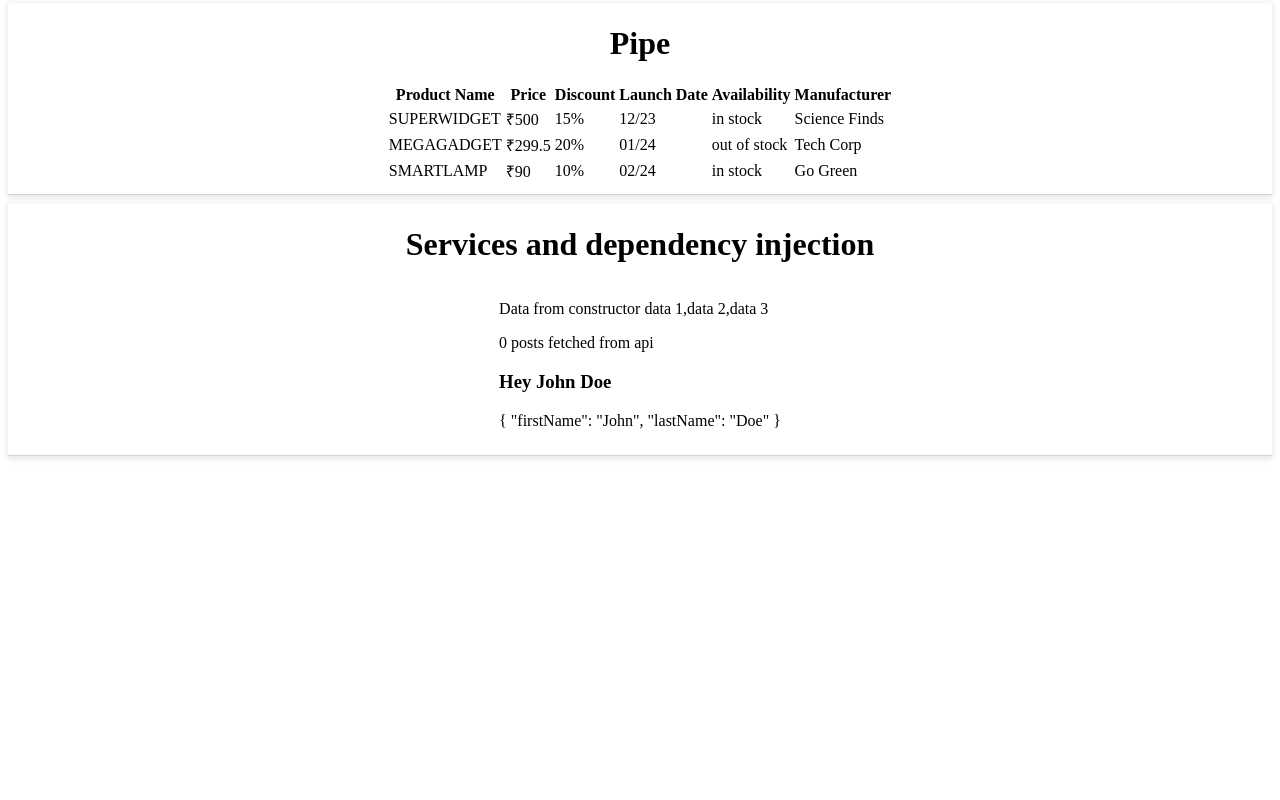
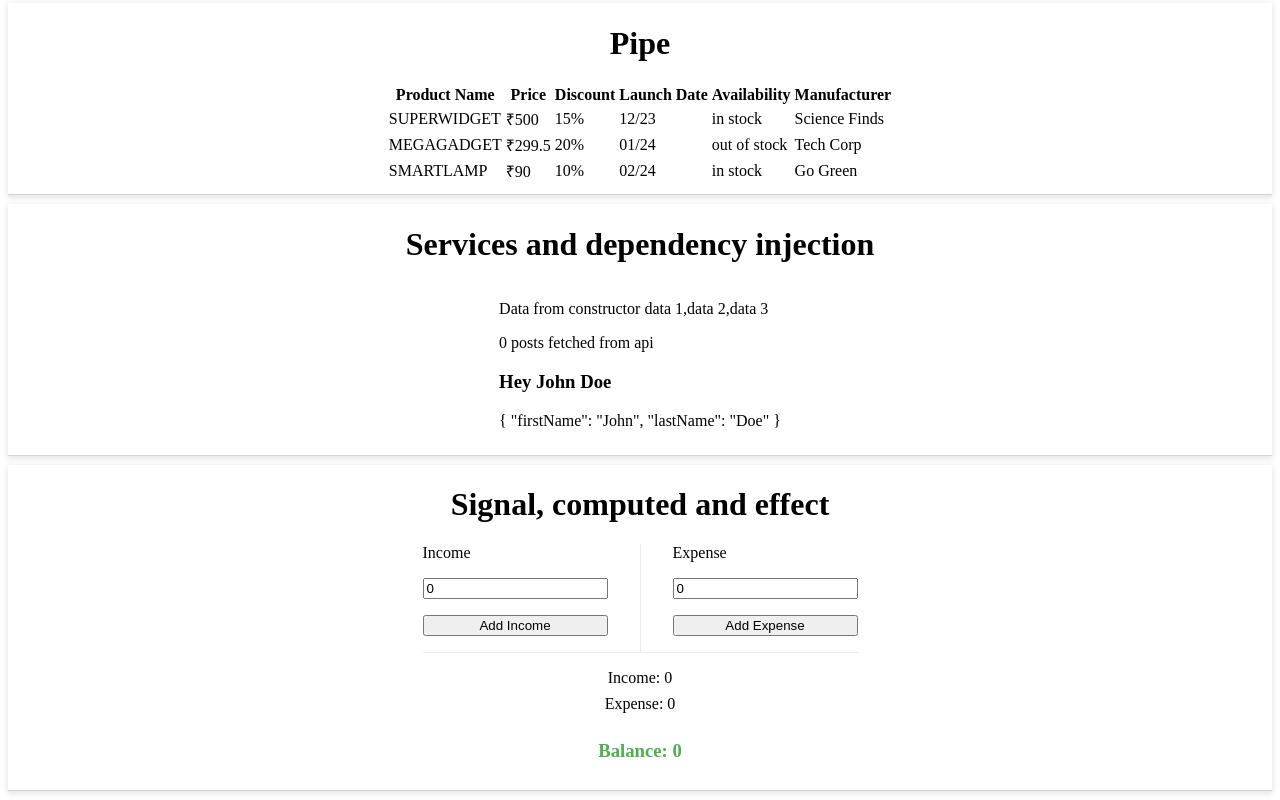
Before and after one commit to prashant-DS/code2learn-Angular, an Angular app: page / in a window 1280 px wide. Shown: the part 1379-2179 px from the top of the page. Before the commit the page ends 1844 px from the top, so only its background shows below. Built offline with nearby package versions, Linux system fonts and the light colour scheme; no server answers.

Commit message:
Signal, computed and effect

```diff
--- a/src/app/app.component.html
+++ b/src/app/app.component.html
@@ -112,3 +112,8 @@
   <h1>Services and dependency injection</h1>
   <app-api />
 </div>
+
+<div class="box">
+  <h1>Signal, computed and effect</h1>
+  <app-expense-tracker />
+</div>
--- a/src/app/app.component.ts
+++ b/src/app/app.component.ts
@@ -16,6 +16,7 @@ import { Component } from '@angular/core';
 import { FormsModule } from '@angular/forms';
 import { TitleCasePipe } from './pipe/title-case.pipe';
 import { ApiComponent } from './components/api/api.component';
+import { ExpenseTrackerComponent } from './components/expense-tracker/expense-tracker.component';
 
 @Component({
   selector: 'app-root',
@@ -35,6 +36,7 @@ import { ApiComponent } from './components/api/api.component';
     CurrencyPipe,
     TitleCasePipe,
     ApiComponent,
+    ExpenseTrackerComponent,
   ],
   templateUrl: './app.component.html',
   styleUrl: './app.component.scss',
--- /dev/null
+++ b/src/app/components/expense-tracker/expense-tracker.component.html
@@ -0,0 +1,23 @@
+<div class="actionContainer">
+  <div class="action">
+    <label for="income">Income</label>
+    <input id="income" type="number" [(ngModel)]="tempIncomeValue" />
+    <button (click)="addIncome()">Add Income</button>
+  </div>
+
+  <div class="divider"></div>
+
+  <div class="action">
+    <label for="expense">Expense</label>
+    <input id="expense" type="number" [(ngModel)]="tempExpenseValue" />
+    <button (click)="addExpense()">Add Expense</button>
+  </div>
+</div>
+
+<div class="info">
+  <span>Income: {{ totalIncome() }}</span>
+  <span>Expense: {{ totalExpense() }}</span>
+  <h3 [ngClass]="remainingBalance() < 0 ? 'warn' : 'normal'">
+    Balance: {{ remainingBalance() }}
+  </h3>
+</div>
--- /dev/null
+++ b/src/app/components/expense-tracker/expense-tracker.component.scss
@@ -0,0 +1,34 @@
+.actionContainer {
+  display: flex;
+  gap: 32px;
+  border-bottom: 1px solid rgb(234 234 234);
+  padding-bottom: 16px;
+
+  .action {
+    display: flex;
+    flex-direction: column;
+    gap: 16px;
+    align-items: stretch;
+  }
+
+  .divider {
+    border-right: 1px solid rgb(234 234 234);
+    margin-bottom: -16px;
+  }
+}
+
+.info {
+  padding-top: 16px;
+  display: flex;
+  flex-direction: column;
+  align-items: center;
+  gap: 8px;
+}
+
+.normal {
+  color: #4caf50; /* Subtle green */
+}
+
+.warn {
+  color: #f44336; /* Subtle red */
+}
--- /dev/null
+++ b/src/app/components/expense-tracker/expense-tracker.component.ts
@@ -0,0 +1,36 @@
+import { NgClass } from '@angular/common';
+import { Component, computed, effect, signal } from '@angular/core';
+import { FormsModule } from '@angular/forms';
+
+@Component({
+  selector: 'app-expense-tracker',
+  imports: [FormsModule, NgClass],
+  templateUrl: './expense-tracker.component.html',
+  styleUrl: './expense-tracker.component.scss',
+})
+export class ExpenseTrackerComponent {
+  totalIncome = signal(0);
+  totalExpense = signal(0);
+  remainingBalance = computed(() => this.totalIncome() - this.totalExpense());
+
+  tempIncomeValue = 0;
+  tempExpenseValue = 0;
+
+  constructor() {
+    effect(() => {
+      if (this.remainingBalance() < 0) {
+        console.log('Getting low');
+      }
+    });
+  }
+
+  addIncome() {
+    this.totalIncome.set(this.totalIncome() + this.tempIncomeValue);
+    this.tempIncomeValue = 0;
+  }
+
+  addExpense() {
+    this.totalExpense.set(this.totalExpense() + this.tempExpenseValue);
+    this.tempExpenseValue = 0;
+  }
+}
```
Also changed, not shown: 1 other file (tests, documents, lock files or other folders).
